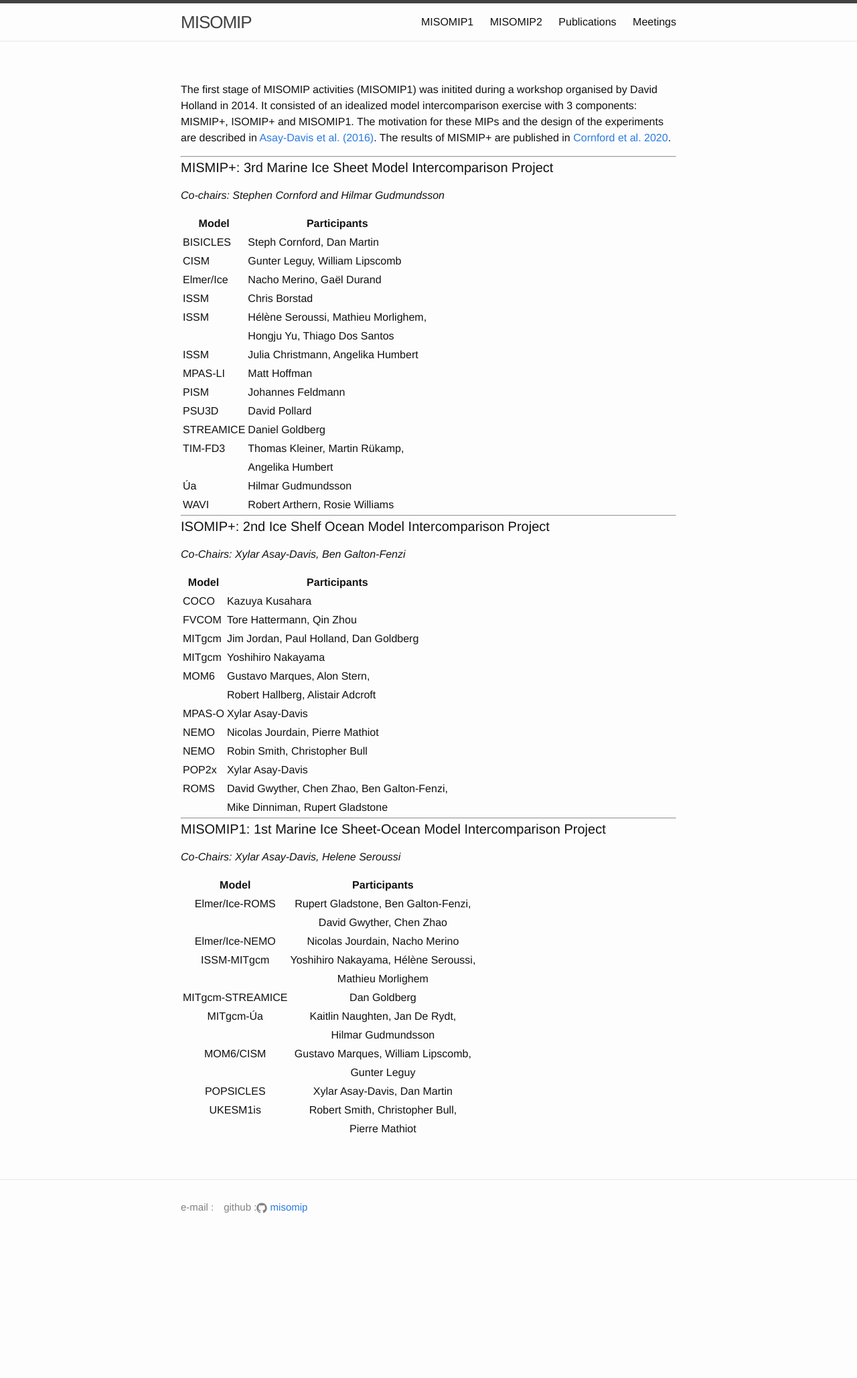
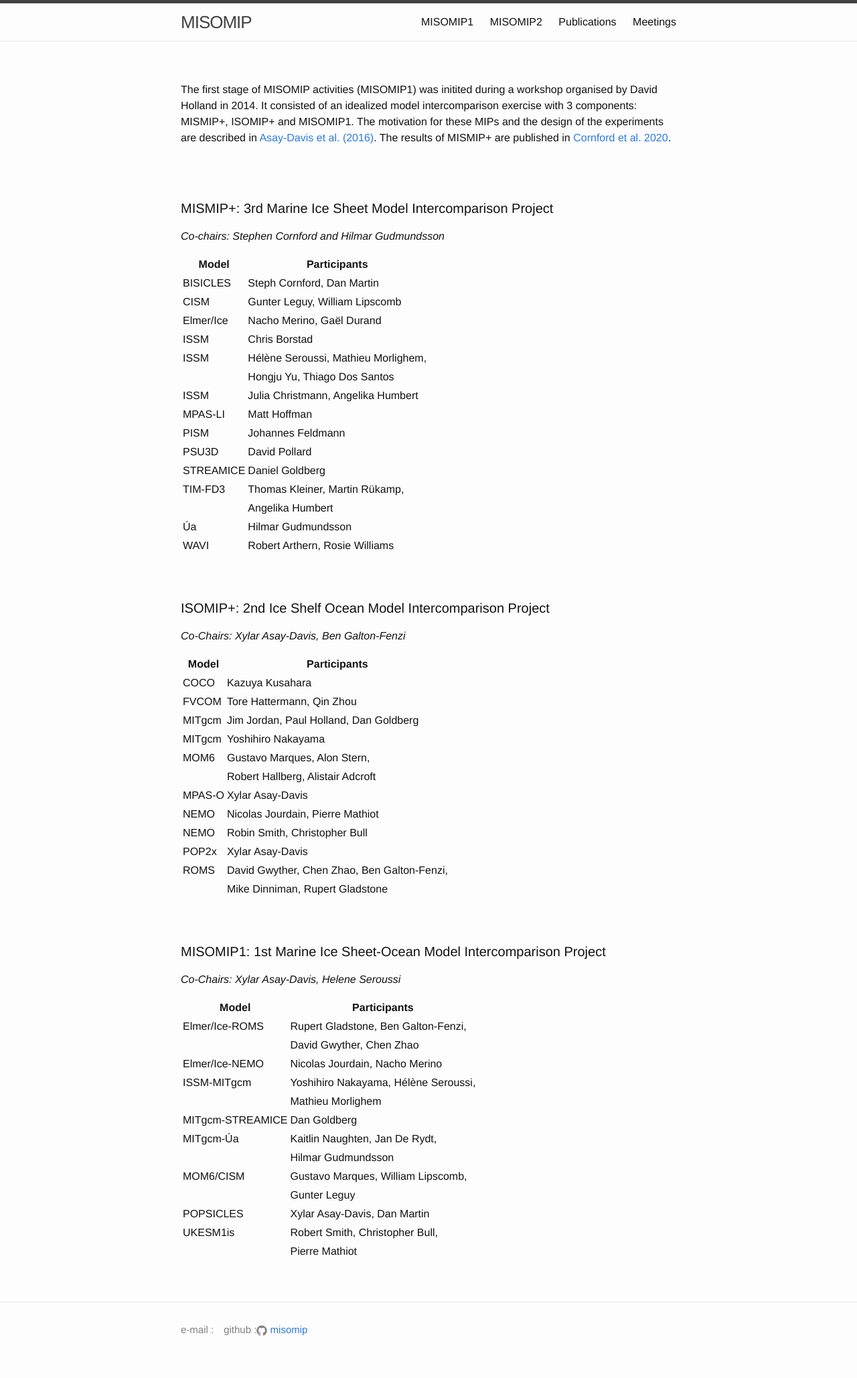
Before and after one commit to misomip/misomip.github.io, a Jekyll site: the page built from misomip1.md, in a window 1280 px wide. Shown: the whole page at 67% size. Built offline with Jekyll 4.4.1, drawn with Linux system fonts in a browser that asks for light colours; our own code applies the rules of GitHub Pages for plain Markdown files; before the commit the page ends 1875 px from its top, so only the background shows below that.

Commit message:
importing from CliC website

```diff
--- a/misomip1.md
+++ b/misomip1.md
@@ -1,5 +1,6 @@
 The first stage of MISOMIP activities (MISOMIP1) was initited during a workshop organised by David Holland in 2014. It consisted of an idealized model intercomparison exercise with 3 components: MISMIP+, ISOMIP+ and MISOMIP1. The motivation for these MIPs and the design of the experiments are described in [Asay-Davis et al. (2016)](http://www.geosci-model-dev-discuss.net/gmd-2015-228/). The results of MISMIP+ are published in [Cornford et al. 2020](https://doi.org/10.5194/tc-14-2283-2020).
 
+<br>
 ----------
 
 #### MISMIP+: 3rd Marine Ice Sheet Model Intercomparison Project
@@ -25,6 +26,7 @@
 | Úa          | Hilmar Gudmundsson |
 | WAVI        | Robert Arthern, Rosie Williams |
 
+<br>
 ----------
 
 #### ISOMIP+: 2nd Ice Shelf Ocean Model Intercomparison Project
@@ -47,6 +49,7 @@
 |ROMS         | David Gwyther, Chen Zhao, Ben Galton-Fenzi, |
 |             | Mike Dinniman, Rupert Gladstone|
 
+<br>
 ----------
 
 #### MISOMIP1: 1st Marine Ice Sheet-Ocean Model Intercomparison Project
@@ -55,7 +58,7 @@
 
 
 | Model           |  Participants |
-|    :---:        |    :---:      |
+| --------------  | ------------- |
 |Elmer/Ice-ROMS	  | Rupert Gladstone, Ben Galton-Fenzi, |
 |                 | David Gwyther, Chen Zhao|
 |Elmer/Ice-NEMO	  | Nicolas Jourdain, Nacho Merino|
```
